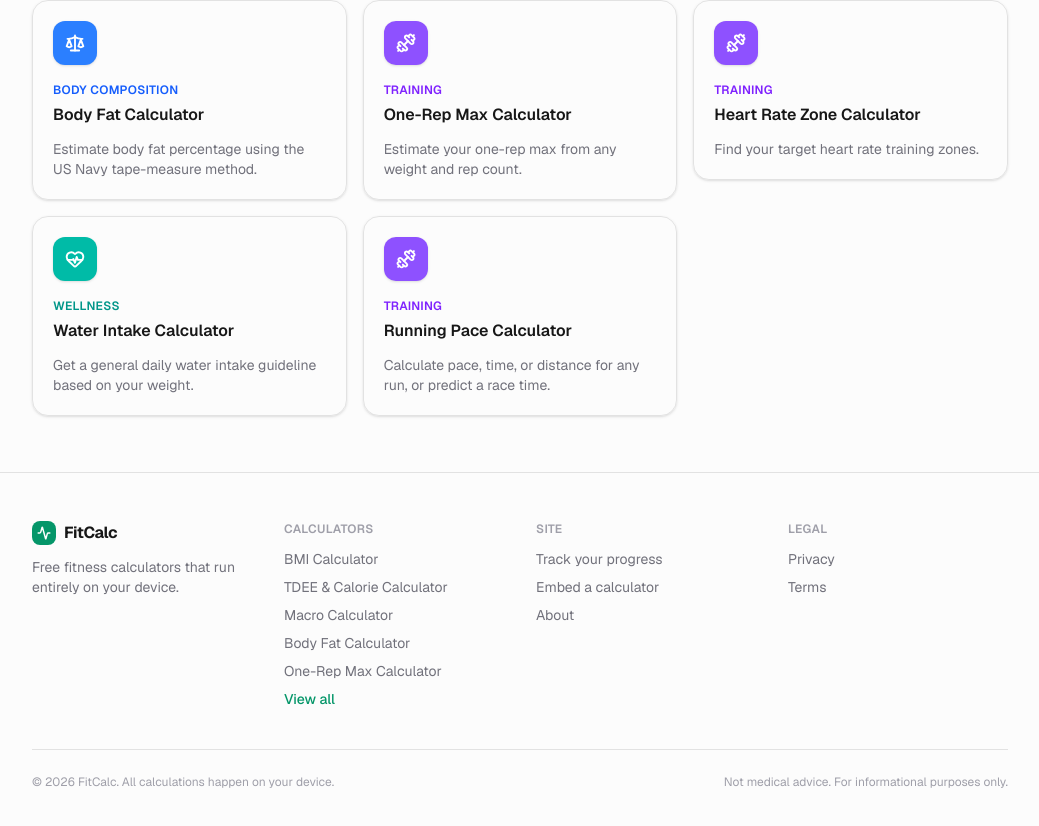
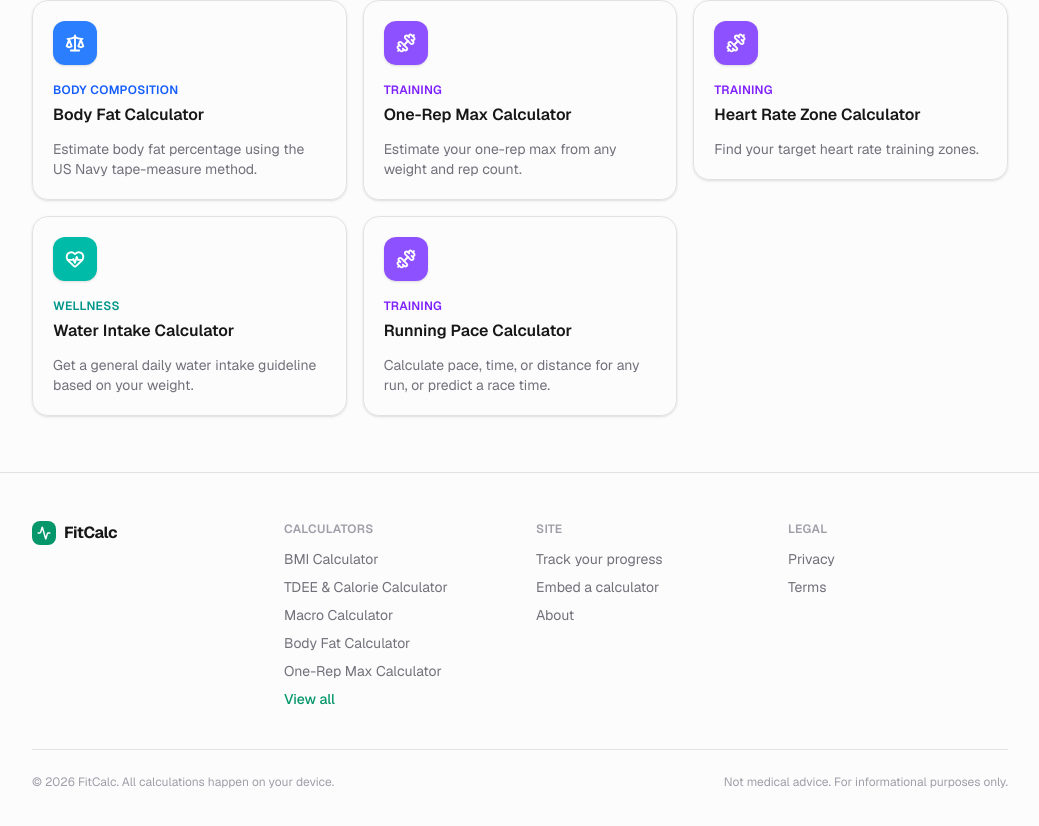
Before and after one commit to Godslayer2003/fitcalc-app, a Next.js app: page / in a window 1280 px wide. Shown: the part 960-1786 px from the top of the page, without its empty margins (120-1159 px from the left). Built offline with nearby package versions, Linux system fonts and the light colour scheme; no server answers.

Commit message:
Remove device-runs-locally blurb from footer logo block

```diff
--- a/components/Footer.tsx
+++ b/components/Footer.tsx
@@ -16,9 +16,6 @@ export default function Footer() {
               </span>
               {siteConfig.name}
             </Link>
-            <p className="mt-3 max-w-[22ch] text-sm text-zinc-500 dark:text-zinc-400">
-              Free fitness calculators that run entirely on your device.
-            </p>
           </div>
 
           <div>
```
